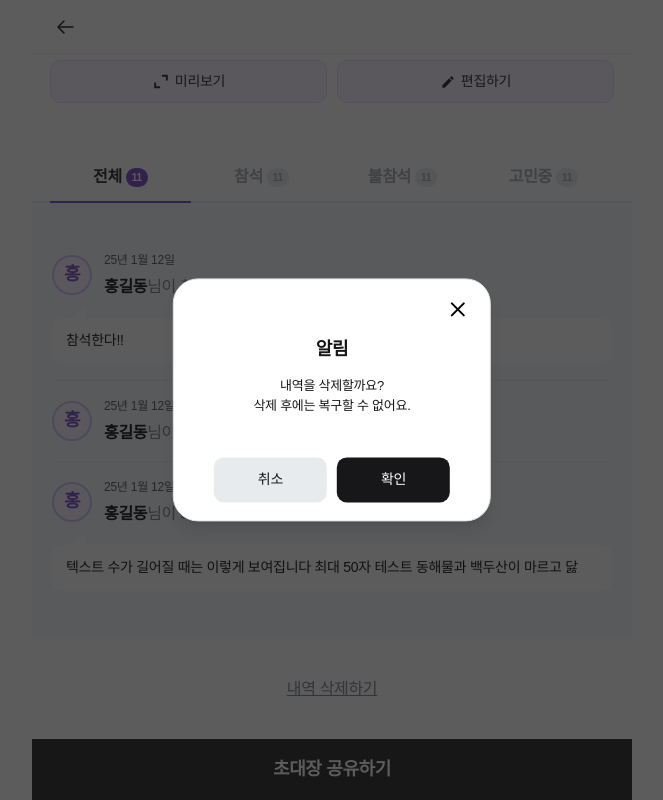
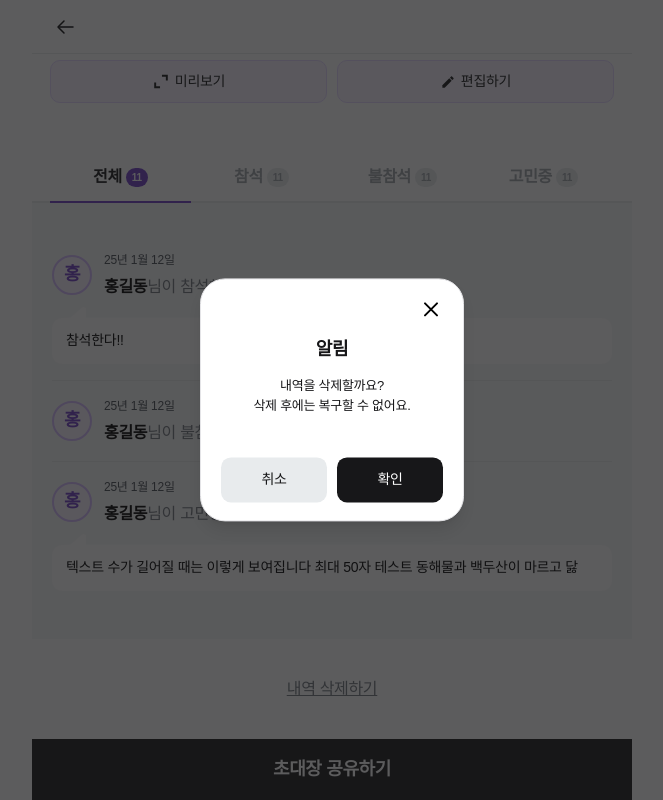
Before and after one commit to dnd-side-project/dnd-12th-6-frontend, a Next.js app: page /invitation/manage/1 in a window 1280 px wide. Both pictures are taken after a click on the button "내역 삭제하기". Shown: the part 251-1051 px from the top of the page, without its empty margins (308-971 px from the left). Built offline with nearby package versions, Linux system fonts and the light colour scheme; a web font is replaced by a local one.

Commit message:
fix: 모달 sm 이하 화면에서 레이아웃 깨지는 이슈 해결

```diff
--- a/src/components/manage/Response/CancelModal/index.tsx
+++ b/src/components/manage/Response/CancelModal/index.tsx
@@ -14,7 +14,7 @@ const CancelModal = ({ children }: StrictPropsWithChildren) => {
   return (
     <Dialog>
       <DialogTrigger asChild>{children}</DialogTrigger>
-      <DialogContent className='w-fit px-40'>
+      <DialogContent className='w-[264px] px-20'>
         <DialogHeader />
         <DialogTitle className='typo-heading font-bold text-gray-7 text-center mb-10'>
           알림
@@ -24,7 +24,7 @@ const CancelModal = ({ children }: StrictPropsWithChildren) => {
           <br />
           취소 후에는 복구할 수 없어요.
         </DialogDescription>
-        <DialogFooter className='mt-[38px] flex gap-x-8 typo-label1 font-medium'>
+        <DialogFooter className='mt-[38px] flex flex-row gap-x-8 typo-label1 font-medium'>
           <DialogClose className='flex-1 rounded-sm bg-gray-2 text-gray-7 px-[44px] py-12'>
             취소
           </DialogClose>
--- a/src/components/manage/Response/DeleteModal/index.tsx
+++ b/src/components/manage/Response/DeleteModal/index.tsx
@@ -14,7 +14,7 @@ const DeleteModal = ({ children }: StrictPropsWithChildren) => {
   return (
     <Dialog>
       <DialogTrigger asChild>{children}</DialogTrigger>
-      <DialogContent className='w-fit px-40'>
+      <DialogContent className='w-[264px] px-20'>
         <DialogHeader />
         <DialogTitle className='typo-heading font-bold text-gray-7 text-center mb-10'>
           알림
@@ -24,13 +24,9 @@ const DeleteModal = ({ children }: StrictPropsWithChildren) => {
           <br />
           삭제 후에는 복구할 수 없어요.
         </DialogDescription>
-        <DialogFooter className='mt-[38px] flex gap-x-8 typo-label1 font-medium'>
-          <DialogClose className='flex-1 rounded-sm bg-gray-2 text-gray-7 px-[44px] py-12'>
-            취소
-          </DialogClose>
-          <DialogClose className='flex-1 rounded-sm bg-gray-7 text-white px-[44px] py-12'>
-            확인
-          </DialogClose>
+        <DialogFooter className='mt-[38px] flex flex-row gap-x-8 typo-label1 font-medium '>
+          <DialogClose className='flex-1 rounded-sm bg-gray-2 text-gray-7 py-12'>취소</DialogClose>
+          <DialogClose className='flex-1 rounded-sm bg-gray-7 text-white py-12'>확인</DialogClose>
         </DialogFooter>
       </DialogContent>
     </Dialog>
```
